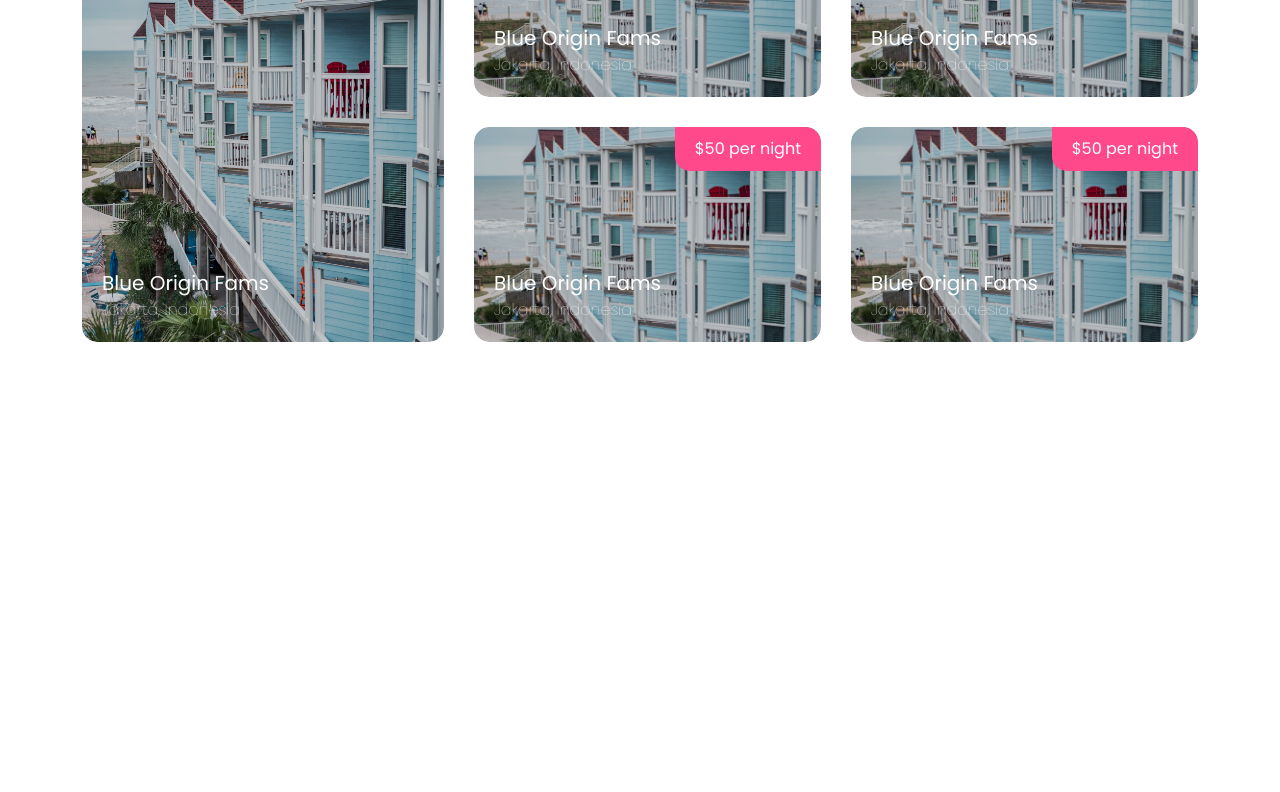
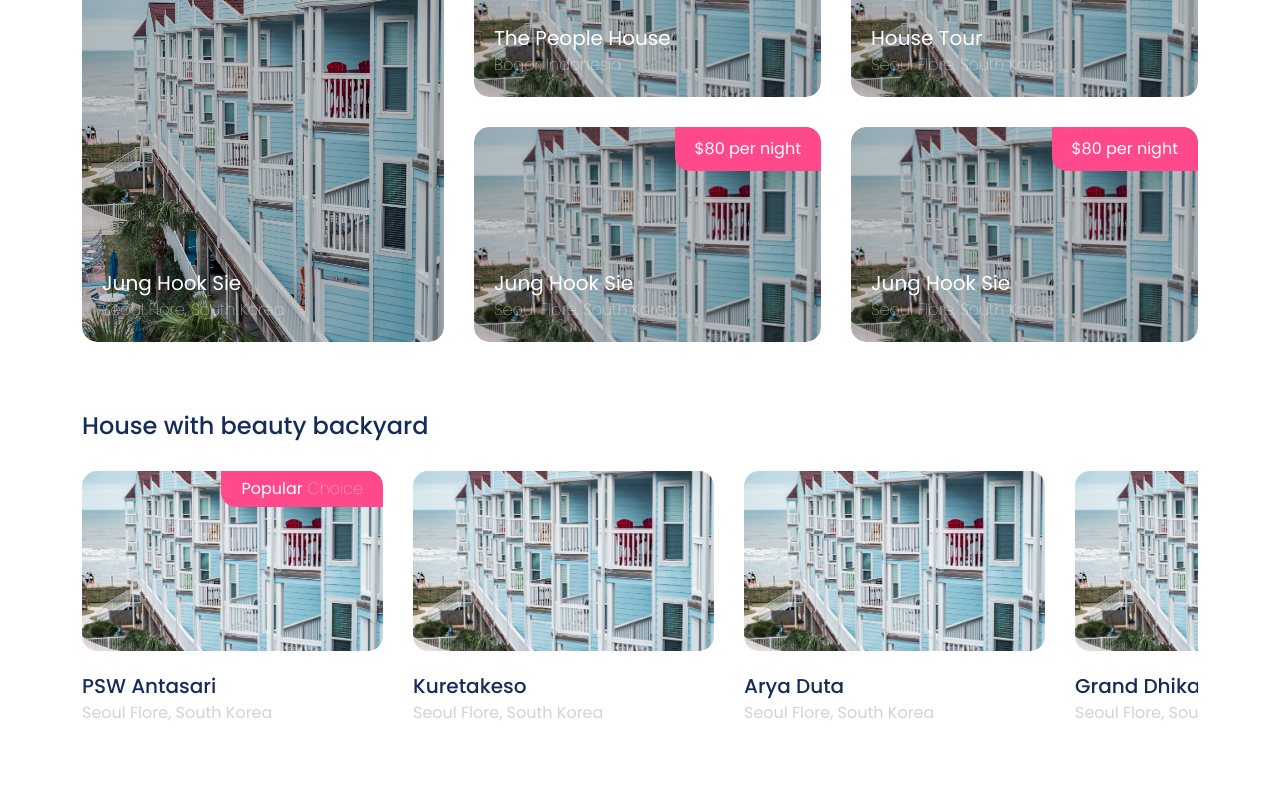
Before and after one commit to Amiirrr/fe-travelbwa, a React (Vite) app: page / in a window 1280 px wide. Shown: the part 820-1612 px from the top of the page. Before the commit the page ends 1362 px from the top, so only its background shows below. Built offline with nearby package versions, Linux system fonts and the light colour scheme.

Commit message:
[add] section categories in landing page

```diff
--- a/src/assets/css/style.css
+++ b/src/assets/css/style.css
@@ -79,29 +79,29 @@ header .navbar .navbar-nav li.nav-item a.nav-link:hover {
 }
 
 .most-picked {
-  margin-bottom: 200px;
+  margin-bottom: 70px;
 }
 .most-picked .title {
   color: #152C5B;
   margin-bottom: 30px;
 }
-.most-picked .gallery {
+.most-picked .items {
   display: flex;
   gap: 30px;
 }
 @media (max-width: 960px) {
-  .most-picked .gallery {
+  .most-picked .items {
     flex-direction: column;
   }
 }
-.most-picked .gallery .card {
+.most-picked .items .card {
   border-radius: 15px;
   position: relative;
   border: none;
   color: white;
   overflow: hidden;
 }
-.most-picked .gallery .card img {
+.most-picked .items .card img {
   border-radius: inherit;
   filter: brightness(80%);
   width: 100%;
@@ -109,7 +109,7 @@ header .navbar .navbar-nav li.nav-item a.nav-link:hover {
   -o-object-fit: cover;
      object-fit: cover;
 }
-.most-picked .gallery .card .price {
+.most-picked .items .card .price {
   position: absolute;
   top: 0;
   right: 0;
@@ -117,37 +117,95 @@ header .navbar .navbar-nav li.nav-item a.nav-link:hover {
   padding: 10px 20px;
   border-radius: 0 15px 0 15px;
 }
-.most-picked .gallery .card .details {
+.most-picked .items .card .details {
   position: absolute;
   bottom: 0;
   left: 0;
   margin: 0 0 20px 20px;
 }
-.most-picked .gallery .card .details .hotels {
+.most-picked .items .card .details .name {
   font-size: 20px;
 }
-.most-picked .gallery .card .details .location {
+.most-picked .items .card .details .location {
   font-weight: 300;
 }
-.most-picked .gallery .card-big {
+.most-picked .items .card-big {
   flex: 1;
   width: 100%;
   height: 460px;
 }
 @media (max-width: 960px) {
-  .most-picked .gallery .card-big {
+  .most-picked .items .card-big {
     max-height: 300px;
   }
 }
-.most-picked .gallery .others {
+.most-picked .items .others {
   flex: 2;
   display: flex;
   flex-wrap: wrap;
   gap: 30px;
 }
-.most-picked .gallery .others .card {
+.most-picked .items .others .card {
   height: 215px;
   min-width: calc(50% - 15px);
+}
+
+.category {
+  margin-bottom: 70px;
+}
+.category .title {
+  margin-bottom: 30px;
+  color: #152C5B;
+}
+.category .items {
+  display: flex;
+  gap: 30px;
+  overflow-x: auto;
+}
+.category .items .card {
+  flex: 1;
+  border: none;
+  display: flex;
+  flex-direction: column;
+  gap: 20px;
+  height: 250px;
+  overflow: hidden;
+  max-width: 301px;
+  min-width: 301px;
+  position: relative;
+}
+.category .items .card img {
+  border-radius: 15px;
+  flex: 1;
+  height: 180px;
+  -o-object-fit: cover;
+     object-fit: cover;
+}
+.category .items .card .details {
+  flex: 1;
+  display: flex;
+  flex-direction: column;
+}
+.category .items .card .details .name {
+  font-size: 20px;
+  color: #152C5B;
+  font-weight: 500;
+}
+.category .items .card .details .locations {
+  color: #ced4da;
+}
+.category .items .card .badge {
+  position: absolute;
+  top: 0;
+  right: 0;
+  background-color: #FF498B;
+  font-size: 16px;
+  font-weight: 300;
+  border-radius: 0 15px 0 15px;
+  padding: 10px 20px;
+}
+.category .items .card .badge span {
+  font-weight: 400;
 }
 
 * {
--- /dev/null
+++ b/src/modules/landingpage/Categories.jsx
@@ -0,0 +1,54 @@
+import React from 'react'
+import img from '@/assets/img/mostpicked-1.png'
+
+const Categories = ({ data }) => {
+
+    return data.map((category, indexCat) => {
+        if (category.items.length === 0) return null;
+
+        return (
+            <section className='category container' key={`category - ${indexCat}`}>
+                <h4 className='title'>{category.name}</h4>
+                <div className='items'>
+                    {
+                        category.items.map((item, indexItem) => {
+                            return (
+                                <div className='card' key={indexItem}>
+                                    {
+                                        item.isPopular ? (
+                                            <p className='badge'><span>Popular</span> Choice</p>
+                                        ) : null
+                                    }
+
+                                    <img src={img} alt="" />
+                                    <div className='details'>
+                                        <p className='name'>{item.name}</p>
+                                        <p className='locations'>{item.city}, {item.country}</p>
+                                    </div>
+                                </div>
+                            )
+                        })
+                    }
+                </div>
+            </section>
+        )
+    })
+}
+
+export default Categories
+
+// return (
+//     <section className='category container'>
+//         <h4 className='title'>House With Beauty Backyard</h4>
+
+//         <div className='items'>
+//             <div className='card'>
+//                 <img src={img} alt="" />
+//                 <div className='details'>
+//                     <p className='name'>Stay Home</p>
+//                     <p className='locations'>Wonosobo, Indonesia</p>
+//                 </div>
+//             </div>
+//         </div>
+//     </section>
+// )
--- a/src/modules/landingpage/Hero.jsx
+++ b/src/modules/landingpage/Hero.jsx
@@ -8,7 +8,6 @@ import imgBanner from '@/assets/img/banner.png'
 import Button from '@/components/Button';
 
 const Hero = ({ data }) => {
-    console.log(data)
     return (
         <section className='hero container'>
             <div className='content'>
--- a/src/modules/landingpage/MostPicked.jsx
+++ b/src/modules/landingpage/MostPicked.jsx
@@ -2,70 +2,49 @@ import React from 'react'
 
 import img1 from '@/assets/img/mostpicked-1.png'
 
-const MostPicked = () => {
+const MostPicked = ({ data }) => {
 
-    // function card(props) {
+    function Card({ isBig, price, unit, city, country, name }) {
 
-    //     if (props === "big") {
-    //         return (
-    //             <div className='card '>
-
-    //             </div>
-    //         )
-
-    //     }
-    // }
-
-    // console.log(card("big"))
-
-
+        return (
+            <div className={`card ${isBig ? 'card-big' : ''}`}>
+                <img src={img1} alt="blue origin farms" />
+                <p className='price'>${price} per {unit}</p>
+                <div className='details'>
+                    <p className='name'>{name}</p>
+                    <p className='location'>{city}, {country}</p>
+                </div>
+            </div>
+        )
+    }
 
     return (
         <section className='most-picked container'>
             <h4 className='title'>Most Picked</h4>
-            <div className='gallery'>
-                <div className='card card-big'>
-                    <img src={img1} alt="blue origin farms" />
-                    <p className='price'>$50 per night</p>
-                    <div className='details'>
-                        <p className='hotels'>Blue Origin Fams</p>
-                        <p className='location'>Jakarta, Indonesia</p>
-                    </div>
-                </div>
+            <div className='items'>
+                <Card
+                    isBig
+                    price={data[0].price}
+                    unit={data[0].unit}
+                    city={data[0].city}
+                    country={data[0].country}
+                    name={data[0].name}
+                />
                 <div className='others'>
-                    <div className='card'>
-                        <img src={img1} alt="blue origin farms" />
-                        <p className='price'>$50 per night</p>
-                        <div className='details'>
-                            <p className='hotels'>Blue Origin Fams</p>
-                            <p className='location'>Jakarta, Indonesia</p>
-                        </div>
-                    </div>
-                    <div className='card'>
-                        <img src={img1} alt="blue origin farms" />
-                        <p className='price'>$50 per night</p>
-                        <div className='details'>
-                            <p className='hotels'>Blue Origin Fams</p>
-                            <p className='location'>Jakarta, Indonesia</p>
-                        </div>
-                    </div>
-                    <div className='card'>
-                        <img src={img1} alt="blue origin farms" />
-                        <p className='price'>$50 per night</p>
-                        <div className='details'>
-                            <p className='hotels'>Blue Origin Fams</p>
-                            <p className='location'>Jakarta, Indonesia</p>
-                        </div>
-                    </div>
-                    <div className='card'>
-                        <img src={img1} alt="blue origin farms" />
-                        <p className='price'>$50 per night</p>
-                        <div className='details'>
-                            <p className='hotels'>Blue Origin Fams</p>
-                            <p className='location'>Jakarta, Indonesia</p>
-                        </div>
-                    </div>
-
+                    {
+                        data.slice(1).map((item, index) => {
+                            return (
+                                <Card
+                                    key={index}
+                                    price={item.price}
+                                    unit={item.unit}
+                                    city={item.city}
+                                    country={item.country}
+                                    name={item.name}
+                                />
+                            )
+                        })
+                    }
                 </div>
             </div>
         </section>
--- a/src/pages/LandingPage.jsx
+++ b/src/pages/LandingPage.jsx
@@ -4,6 +4,7 @@ import Header from '@/components/layout/Header'
 import Hero from '@/modules/landingpage/Hero'
 import landingPage from '@/json/landingPage.json'
 import MostPicked from '@/modules/landingpage/MostPicked'
+import Categories from '@/modules/landingpage/Categories'
 import Footer from '@/components/layout/Footer'
 
 
@@ -13,7 +14,8 @@ const LandingPage = () => {
         <div>
             <Header></Header>
             <Hero data={landingPage.hero} />
-            <MostPicked />
+            <MostPicked data={landingPage.mostPicked} />
+            <Categories data={landingPage.categories} />
             {/* <Footer /> */}
         </div>
     )
--- a/src/styles/_custom.scss
+++ b/src/styles/_custom.scss
@@ -15,7 +15,7 @@ $black: #000 !default;
 $blue: #0d6efd !default;
 $indigo: #5c12d4 !default;
 $purple: #6f42c1 !default;
-$pink: #d63384 !default;
+$pink: #FF498B !default;
 $red: #dc3545 !default;
 $orange: #fd7e14 !default;
 $yellow: #ffc107 !default;
--- /dev/null
+++ b/src/styles/modules/_categories.scss
@@ -0,0 +1,70 @@
+@use '../custom' as *;
+
+.category {
+    margin-bottom: 70px;
+
+    .title {
+        margin-bottom: 30px;
+        color: $secondary;
+    }
+
+    .items {
+        display: flex;
+        gap: 30px;
+        overflow-x: auto;
+
+
+        .card {
+            flex: 1;
+            border: none;
+            display: flex;
+            flex-direction: column;
+            gap: 20px;
+            height: 250px;
+            overflow: hidden;
+            max-width: 301px;
+            min-width: 301px;
+            position: relative;
+
+            img {
+                border-radius: 15px;
+                flex: 1;
+                height: 180px;
+                object-fit: cover;
+            }
+
+            .details {
+                flex: 1;
+                display: flex;
+                flex-direction: column;
+
+                .name {
+                    font-size: 20px;
+                    color: $secondary;
+                    font-weight: 500;
+                }
+
+                .locations {
+                    color: $gray-400;
+                }
+
+            }
+
+            .badge {
+                position: absolute;
+                top: 0;
+                right: 0;
+                background-color: $pink;
+                font-size: 16px;
+                font-weight: 300;
+                border-radius: 0 15px 0 15px;
+                padding: 10px 20px;
+
+                span {
+                    font-weight: 400;
+                }
+
+            }
+        }
+    }
+}
--- a/src/styles/modules/_most-picked.scss
+++ b/src/styles/modules/_most-picked.scss
@@ -2,14 +2,14 @@
 
 .most-picked {
     $card_height : 215px;
-    margin-bottom: 200px;
+    margin-bottom: 70px;
 
     .title {
         color: $secondary;
         margin-bottom: 30px;
     }
 
-    .gallery {
+    .items {
         display: flex;
         gap: 30px;
 
@@ -37,7 +37,7 @@
                 top: 0;
                 right: 0;
 
-                background-color: #FF498B;
+                background-color: $pink;
                 padding: 10px 20px;
                 border-radius: 0 15px 0 15px;
             }
@@ -48,7 +48,7 @@
                 left: 0;
                 margin: 0 0 20px 20px;
 
-                .hotels {
+                .name {
                     font-size: 20px;
                 }
 
@@ -79,10 +79,5 @@
                 min-width: calc(50% - 15px);
             }
         }
-
     }
-
-
-
-
 }
--- a/src/styles/style.scss
+++ b/src/styles/style.scss
@@ -6,6 +6,7 @@
 //landing-page
 @use './modules/hero';
 @use './modules/most-picked';
+@use './modules//categories';
 
 
 * {
```
Also changed, not shown: 1 other file (tests, documents, lock files or other folders).
